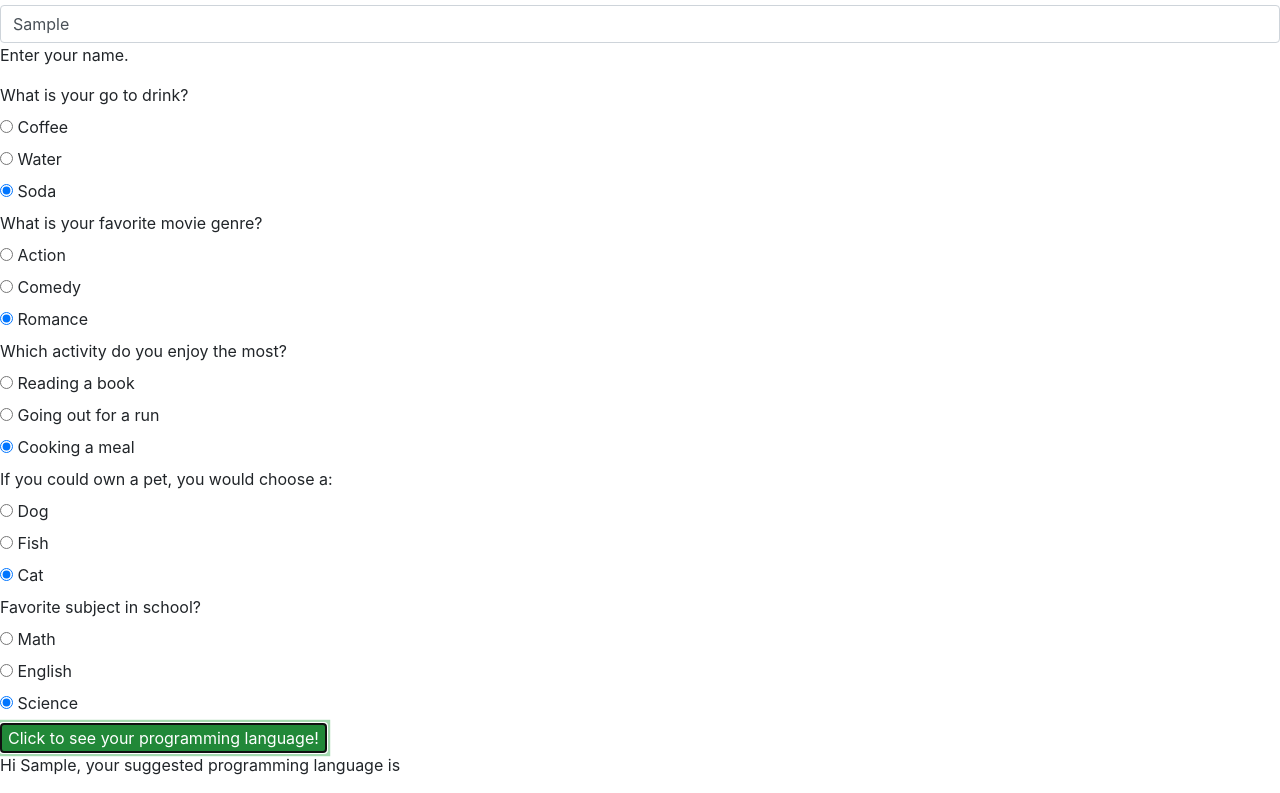
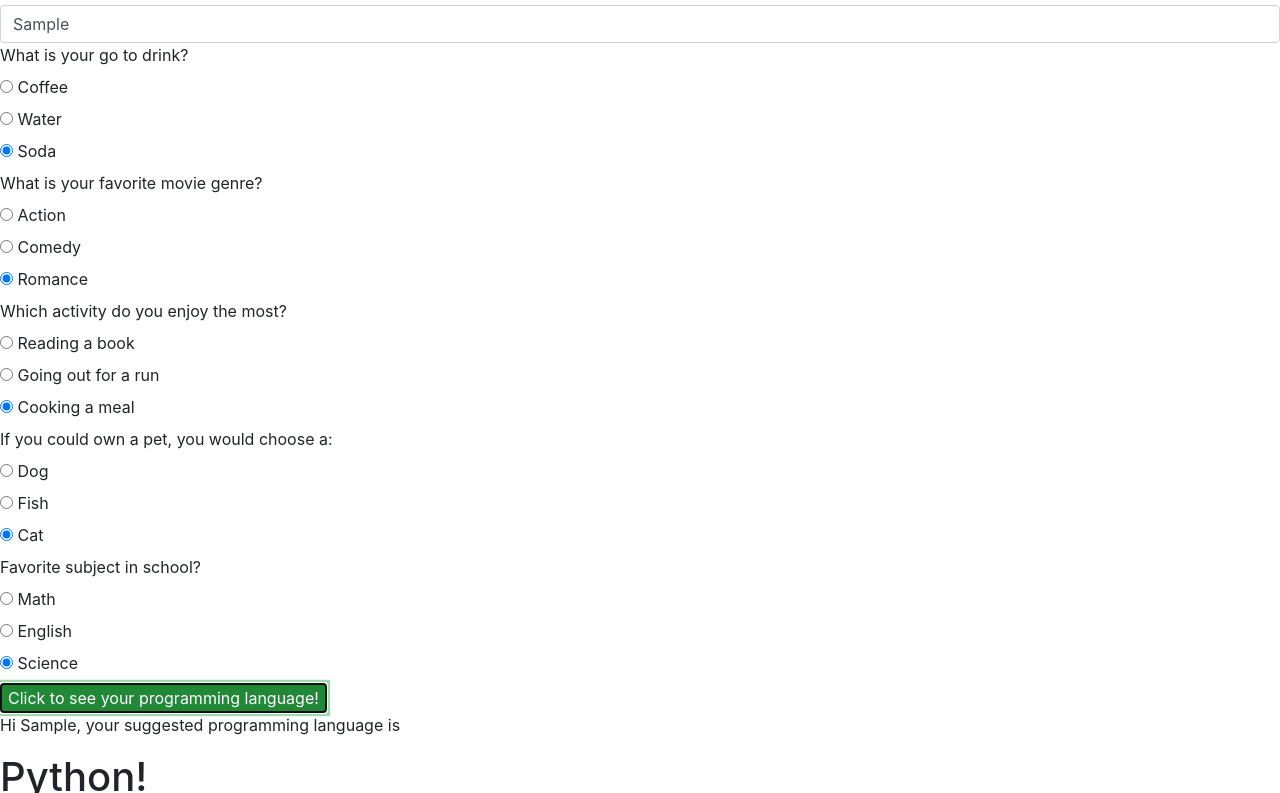
Before and after one commit to MarkKu7/Language-Suggester, a plain HTML site: page index.html in a window 1280 px wide. Both pictures are taken after typing "Sample" into the empty fields and a click on the button "Click to see your programming language!". Shown: the part 131-924 px from the top of the page. Drawn offline with Linux system fonts and the light colour scheme.

Commit message:
remove enter name text if a name is entered into inputname

```diff
--- a/index.html
+++ b/index.html
@@ -16,7 +16,7 @@
   <form id="survey">
     <label for="name">What is your name?</label>
     <input id="name" class="form-control" type="text">
-    <p id=noname>Enter your name.</p>
+    <p id="noname">Enter your name.</p>
     <label for="Question-1" class="question">What is your go to drink?</label>
     <div class="radio">
       <label>
--- a/js/scripts.js
+++ b/js/scripts.js
@@ -11,7 +11,6 @@ $(document).ready(function () {
 
     event.preventDefault();
     $("#inputName").text(name);
-
     if (!name) {
       $("#noname").show();
     } else if (total >= 11) {
@@ -19,16 +18,19 @@ $(document).ready(function () {
       $("#javascript").show();
       $("#python").hide();
       $("#csharp").hide();
+      $("#noname").hide();
     } else if (total > 7 && total < 10) {
       $("#result").show();
       $("#javascript").hide();
       $("#python").show();
       $("#csharp").hide();
+      $("#noname").hide();
     } else {
       $("#result").show();
       $("#javascript").hide();
       $("#python").hide();
       $("#csharp").show();
+      $("#noname").hide();
     }
 
     });
```
